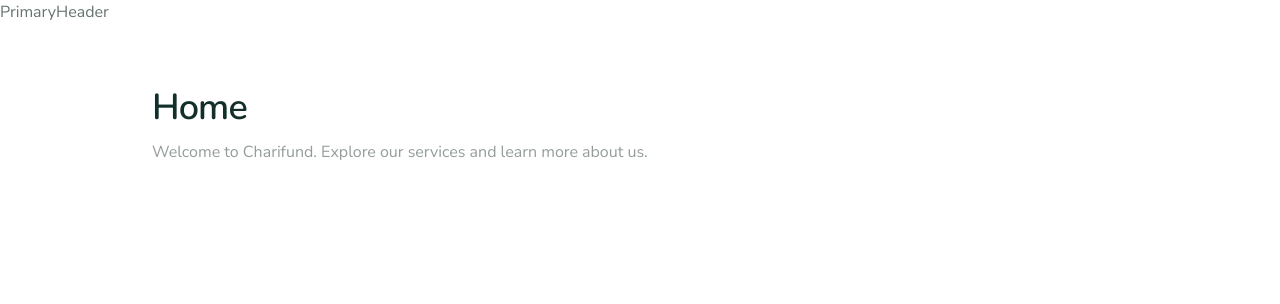
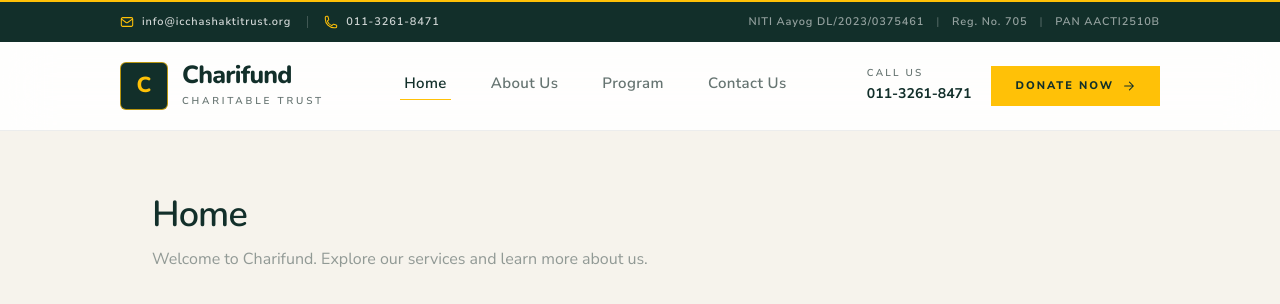
Before and after one commit to devvratsarkar/charifund, a React (Vite) app: page / in a window 1280 px wide. Shown: the top 304 px of the page. Built offline with nearby package versions, Linux system fonts and the light colour scheme.

Commit message:
header component added

```diff
--- /dev/null
+++ b/src/components/layout/header/BrandLogo.jsx
@@ -0,0 +1,28 @@
+import { NavLink } from 'react-router-dom'
+import { getHomePageRoute } from '../../../routes/routes'
+
+export default function BrandLogo({ onNavigate }) {
+  return (
+    <NavLink
+      to={getHomePageRoute()}
+      onClick={onNavigate}
+      aria-label="Charifund home"
+      className="group flex items-center gap-3.5"
+    >
+      <span className="grid size-12 shrink-0 place-items-center rounded-md border border-secondary/70 bg-primary">
+        <span className="font-display text-[1.35rem] font-extrabold leading-none text-secondary">
+          C
+        </span>
+      </span>
+
+      <span className="flex flex-col">
+        <span className="font-display text-[1.55rem] font-extrabold leading-none tracking-[-0.03em] text-primary">
+          Charifund
+        </span>
+        <span className="mt-1.5 text-[10px] font-semibold uppercase tracking-[0.28em] text-black">
+          Charitable Trust
+        </span>
+      </span>
+    </NavLink>
+  )
+}
--- a/src/components/layout/header/PrimaryHeader.jsx
+++ b/src/components/layout/header/PrimaryHeader.jsx
@@ -1,7 +1,184 @@
-import React from 'react'
+import { useEffect, useState } from 'react'
+import { NavLink } from 'react-router-dom'
+import { ArrowRightIcon, MailIcon, PhoneIcon } from '../../ui/AllSVG'
+import BrandLogo from './BrandLogo'
+import PrimaryMenu from './PrimaryMenu'
+import { getContactPageRoute } from '../../../routes/routes'
 
 export default function PrimaryHeader() {
+  const [isOpen, setIsOpen] = useState(false)
+  const [isScrolled, setIsScrolled] = useState(false)
+
+  useEffect(() => {
+    const onScroll = () => setIsScrolled(window.scrollY > 8)
+    onScroll()
+    window.addEventListener('scroll', onScroll, { passive: true })
+    return () => window.removeEventListener('scroll', onScroll)
+  }, [])
+
+  useEffect(() => {
+    const onKeyDown = (event) => {
+      if (event.key === 'Escape') setIsOpen(false)
+    }
+    const onResize = () => {
+      if (window.innerWidth >= 1024) setIsOpen(false)
+    }
+
+    window.addEventListener('keydown', onKeyDown)
+    window.addEventListener('resize', onResize)
+    return () => {
+      window.removeEventListener('keydown', onKeyDown)
+      window.removeEventListener('resize', onResize)
+    }
+  }, [])
+
+  useEffect(() => {
+    document.body.style.overflow = isOpen ? 'hidden' : ''
+    return () => {
+      document.body.style.overflow = ''
+    }
+  }, [isOpen])
+
+  const closeMenu = () => setIsOpen(false)
+
+  const desktopItemClassName = ({ isActive }) =>
+    `relative px-1 pb-1.5 text-[15px] font-semibold tracking-wide transition-colors duration-300 after:absolute after:bottom-0 after:left-0 after:h-px after:w-full after:origin-center after:scale-x-0 after:bg-secondary after:transition-transform after:duration-300 ${
+      isActive
+        ? 'text-primary after:scale-x-100'
+        : 'text-black hover:text-primary hover:after:scale-x-100'
+    }`
+
+  const mobileItemClassName = ({ isActive }) =>
+    `flex items-center justify-between border-b border-primary/8 py-4 text-[17px] font-semibold tracking-wide ${
+      isActive ? 'text-primary' : 'text-black'
+    }`
+
   return (
-    <div>PrimaryHeader</div>
+    <header className="sticky top-0 z-50">
+      <div className="h-0.5 bg-secondary" />
+
+      <div
+        className={`overflow-hidden bg-primary text-white/80 transition-all duration-300 ${
+          isScrolled ? 'max-h-0 opacity-0' : 'max-h-12 opacity-100'
+        }`}
+      >
+        <div className="custom_container flex h-10 items-center justify-between gap-6 text-[11px] font-semibold tracking-[0.08em]">
+          <div className="flex min-w-0 items-center gap-0">
+            <a
+              href="mailto:info@icchashaktitrust.org"
+              className="flex items-center gap-2 truncate transition-colors hover:text-secondary"
+            >
+              <MailIcon className="size-3.5 shrink-0 text-secondary" />
+              <span className="truncate">info@icchashaktitrust.org</span>
+            </a>
+            <span className="mx-4 hidden h-3 w-px bg-white/20 sm:block" />
+            <a
+              href="tel:01132618471"
+              className="hidden items-center gap-2 sm:flex transition-colors hover:text-secondary"
+            >
+              <PhoneIcon className="size-3.5 shrink-0 text-secondary" />
+              011-3261-8471
+            </a>
+          </div>
+
+          <p className="hidden text-white/55 lg:block">
+            NITI Aayog DL/2023/0375461
+            <span className="mx-3 text-white/25">|</span>
+            Reg. No. 705
+            <span className="mx-3 text-white/25">|</span>
+            PAN AACTI2510B
+          </p>
+        </div>
+      </div>
+
+      <div
+        className={`border-b border-primary/8 bg-white/90 backdrop-blur-xl transition-[height,box-shadow] duration-300 ${
+          isScrolled ? 'shadow-[0_12px_40px_rgba(18,47,42,0.08)]' : ''
+        }`}
+      >
+        <div
+          className={`custom_container grid grid-cols-[auto_1fr_auto] items-center gap-6 transition-[height] duration-300 ${
+            isScrolled ? 'h-18' : 'h-22'
+          }`}
+        >
+          <BrandLogo onNavigate={closeMenu} />
+
+          <PrimaryMenu
+            className="hidden items-center justify-center gap-9 lg:flex"
+            itemClassName={desktopItemClassName}
+          />
+
+          <div className="flex items-center gap-5">
+            <a
+              href="tel:01132618471"
+              className="hidden flex-col leading-none xl:flex"
+            >
+              <span className="text-[10px] font-semibold uppercase tracking-[0.22em] text-black">
+                Call us
+              </span>
+              <span className="mt-1.5 text-sm font-bold text-primary">
+                011-3261-8471
+              </span>
+            </a>
+
+            <NavLink
+              to={getContactPageRoute()}
+              className="group hidden items-center gap-2 bg-secondary px-6 py-3 text-[11px] font-extrabold uppercase tracking-[0.18em] text-primary transition-colors duration-300 hover:bg-primary hover:text-white sm:inline-flex"
+            >
+              Donate Now
+              <ArrowRightIcon className="size-3.5 transition-transform duration-300 group-hover:translate-x-0.5" />
+            </NavLink>
+
+            <button
+              type="button"
+              className="inline-flex size-11 items-center justify-center border border-primary/10 text-primary lg:hidden"
+              onClick={() => setIsOpen((open) => !open)}
+              aria-expanded={isOpen}
+              aria-label={isOpen ? 'Close navigation menu' : 'Open navigation menu'}
+            >
+              <span className="relative block h-3.5 w-5">
+                <span
+                  className={`absolute left-0 h-px w-full bg-current transition-all duration-300 ${
+                    isOpen ? 'top-1.5 rotate-45' : 'top-0'
+                  }`}
+                />
+                <span
+                  className={`absolute left-0 top-1.5 h-px w-full bg-current transition-opacity duration-300 ${
+                    isOpen ? 'opacity-0' : 'opacity-100'
+                  }`}
+                />
+                <span
+                  className={`absolute left-0 h-px w-full bg-current transition-all duration-300 ${
+                    isOpen ? 'top-1.5 -rotate-45' : 'top-3'
+                  }`}
+                />
+              </span>
+            </button>
+          </div>
+        </div>
+
+        <div
+          className={`lg:hidden overflow-hidden border-t border-primary/8 bg-cream transition-all duration-300 ${
+            isOpen ? 'max-h-105 opacity-100' : 'max-h-0 opacity-0'
+          }`}
+        >
+          <div className="custom_container py-2">
+            <PrimaryMenu
+              className="flex flex-col"
+              itemClassName={mobileItemClassName}
+              onNavigate={closeMenu}
+            />
+            <NavLink
+              to={getContactPageRoute()}
+              onClick={closeMenu}
+              className="mt-6 mb-4 inline-flex w-full items-center justify-center gap-2 bg-secondary px-6 py-3.5 text-[12px] font-extrabold uppercase tracking-[0.18em] text-primary"
+            >
+              Donate Now
+              <ArrowRightIcon className="size-3.5" />
+            </NavLink>
+          </div>
+        </div>
+      </div>
+    </header>
   )
 }
--- a/src/components/layout/header/PrimaryMenu.jsx
+++ b/src/components/layout/header/PrimaryMenu.jsx
@@ -1,7 +1,38 @@
-import React from 'react'
+import { NavLink } from 'react-router-dom'
+import {
+  getAboutPageRoute,
+  getContactPageRoute,
+  getHomePageRoute,
+  getServicesPageRoute,
+} from '../../../routes/routes'
 
-export default function PrimaryMenu() {
+export const NAV_ITEMS = [
+  { label: 'Home', to: getHomePageRoute(), end: true },
+  { label: 'About Us', to: getAboutPageRoute() },
+  { label: 'Program', to: getServicesPageRoute() },
+  { label: 'Contact Us', to: getContactPageRoute() },
+]
+
+export default function PrimaryMenu({
+  className = '',
+  itemClassName,
+  onNavigate,
+}) {
   return (
-    <div>PrimaryMenu</div>
+    <nav className={className} aria-label="Primary">
+      {NAV_ITEMS.map((item) => (
+        <NavLink
+          key={item.to}
+          to={item.to}
+          end={item.end}
+          onClick={onNavigate}
+          className={({ isActive }) =>
+            itemClassName ? itemClassName({ isActive }) : undefined
+          }
+        >
+          {item.label}
+        </NavLink>
+      ))}
+    </nav>
   )
 }
--- a/src/components/ui/AllSVG.jsx
+++ b/src/components/ui/AllSVG.jsx
@@ -16,3 +16,41 @@
     </svg>
   )
 }
+
+export function ArrowRightIcon({ className = 'size-4', strokeWidth = 1.8 }) {
+  return (
+    <svg
+      viewBox="0 0 24 24"
+      className={className}
+      fill="none"
+      stroke="currentColor"
+      strokeWidth={strokeWidth}
+      aria-hidden="true"
+    >
+      <path
+        strokeLinecap="round"
+        strokeLinejoin="round"
+        d="M4.5 12h15m0 0-6.75-6.75M19.5 12l-6.75 6.75"
+      />
+    </svg>
+  )
+}
+
+export function MailIcon({ className = 'size-4', strokeWidth = 1.8 }) {
+  return (
+    <svg
+      viewBox="0 0 24 24"
+      className={className}
+      fill="none"
+      stroke="currentColor"
+      strokeWidth={strokeWidth}
+      aria-hidden="true"
+    >
+      <path
+        strokeLinecap="round"
+        strokeLinejoin="round"
+        d="M21.75 6.75v10.5a2.25 2.25 0 0 1-2.25 2.25H4.5a2.25 2.25 0 0 1-2.25-2.25V6.75m19.5 0A2.25 2.25 0 0 0 19.5 4.5H4.5a2.25 2.25 0 0 0-2.25 2.25m19.5 0-8.634 6.116a2.25 2.25 0 0 1-2.732 0L2.25 6.75"
+      />
+    </svg>
+  )
+}
--- a/src/styles/index.css
+++ b/src/styles/index.css
@@ -7,6 +7,7 @@
   --color-secondary: #FFC107;
   --color-black: #667471;
   --color-white: #ffffff;
+  --color-cream: #F6F3EC;
   --font-sans: "Nunito Sans", ui-sans-serif, system-ui, sans-serif;
   --font-display: "Nunito", ui-sans-serif, system-ui, sans-serif;
 }
```
